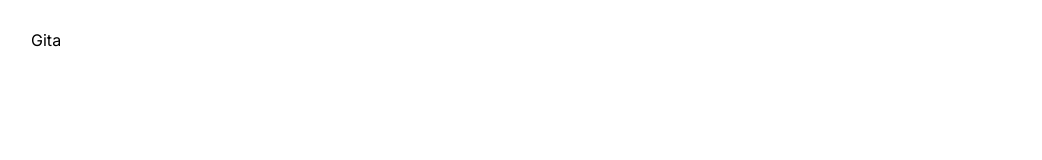
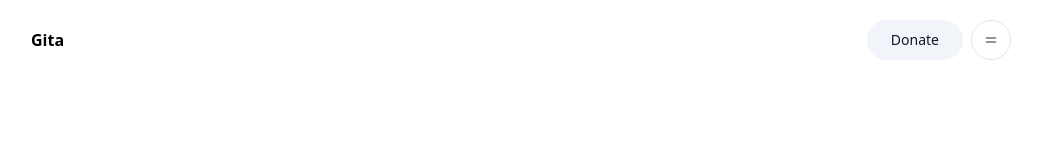
Before and after one commit to yogendrarana/bhagavad-gita, a Next.js app: page / in a window 1280 px wide. Shown: the top 160 px of the page, without its empty margins (119-1161 px from the left). Built offline with nearby package versions, Linux system fonts and the light colour scheme.

Commit message:
Added basic nav bar

```diff
--- a/src/app/(site)/layout.tsx
+++ b/src/app/(site)/layout.tsx
@@ -3,9 +3,6 @@ import { Inter } from "next/font/google";
 
 // css
 import "@/styles/globals.css";
-
-// font
-const inter = Inter({ subsets: ["latin"] });
 
 // metadata
 export const metadata: Metadata = {
@@ -16,8 +13,8 @@ export const metadata: Metadata = {
 export default function RootLayout({ children }: Readonly<{ children: React.ReactNode }>) {
   return (
     <html lang="en">
-      <body className={inter.className}>
-        <main>
+      <body>
+        <main className="h-full">
           {children}
         </main>
       </body>
--- a/src/app/(site)/page.tsx
+++ b/src/app/(site)/page.tsx
@@ -3,7 +3,7 @@ import Banner from "@/components/home/banner";
 
 export default function Home() {
   return (
-    <div className="h-full">
+    <div className="h-full px-[var(--px)]">
         <Banner />
     </div>
   );
--- a/src/components/home/banner.tsx
+++ b/src/components/home/banner.tsx
@@ -1,7 +1,7 @@
 import React from 'react'
 
 // components
-import Navbar from './navbar';
+import Navbar from '../nav/navbar';
 
 const Banner = () => {
   return (
--- a/src/components/home/navbar.tsx
+++ /dev/null
@@ -1,12 +0,0 @@
-import React from 'react'
-import Logo from '@/components/util/logo'
-
-const Navbar = () => {
-  return (
-    <div className='h-[var(--h-nav)] px-[var(--px)] flex items-center'>
-        <Logo />
-    </div>
-  )
-}
-
-export default Navbar
--- /dev/null
+++ b/src/components/nav/navbar.tsx
@@ -0,0 +1,18 @@
+import React from 'react'
+import Logo from '@/components/util/logo'
+import { ProfileDropdownMenu } from './profile-dropdown-menu'
+import { Button } from '../ui/button'
+
+const Navbar = () => {
+  return (
+    <div className='h-[var(--h-nav)] flex items-center'>
+      <Logo />
+      <div className='ml-auto flex gap-2'>
+        <Button variant="secondary" className='h-[var(--h-button)] px-6 rounded-full'>Donate</Button>
+        <ProfileDropdownMenu />
+      </div>
+    </div>
+  )
+}
+
+export default Navbar;
--- /dev/null
+++ b/src/components/nav/profile-dropdown-menu.tsx
@@ -0,0 +1,62 @@
+import {
+    LogOut,
+    Settings,
+    User,
+    Equal
+} from "lucide-react"
+
+import { Button } from "@/components/ui/button"
+import {
+    DropdownMenu,
+    DropdownMenuContent,
+    DropdownMenuGroup,
+    DropdownMenuItem,
+    DropdownMenuLabel,
+    DropdownMenuPortal,
+    DropdownMenuSeparator,
+    DropdownMenuShortcut,
+    DropdownMenuSub,
+    DropdownMenuSubContent,
+    DropdownMenuSubTrigger,
+    DropdownMenuTrigger,
+} from "@/components/ui/dropdown-menu"
+
+export function ProfileDropdownMenu() {
+    return (
+        <DropdownMenu>
+            <DropdownMenuTrigger asChild>
+                <button className="size-[var(--h-button)] rounded-full grid place-items-center border">
+                    <Equal className="size-4 text-gray-500" />
+                </button>
+            </DropdownMenuTrigger>
+
+            <DropdownMenuContent className="w-60">
+                <DropdownMenuLabel>My Account</DropdownMenuLabel>
+                <DropdownMenuSeparator />
+                <DropdownMenuGroup>
+                    <DropdownMenuItem>
+                        <User className="mr-2 h-4 w-4" />
+                        <span>Profile</span>
+                        <DropdownMenuShortcut>⇧⌘P</DropdownMenuShortcut>
+                    </DropdownMenuItem>
+
+                    <DropdownMenuItem>
+                        <Settings className="mr-2 h-4 w-4" />
+                        <span>Settings</span>
+                        <DropdownMenuShortcut>⌘S</DropdownMenuShortcut>
+                    </DropdownMenuItem>
+
+                </DropdownMenuGroup>
+                <DropdownMenuSeparator />
+
+                <DropdownMenuSeparator />
+
+                <DropdownMenuSeparator />
+                <DropdownMenuItem>
+                    <LogOut className="mr-2 h-4 w-4" />
+                    <span>Log out</span>
+                </DropdownMenuItem>
+            </DropdownMenuContent>
+        </DropdownMenu>
+    )
+}
--- a/src/components/ui/button.tsx
+++ b/src/components/ui/button.tsx
@@ -35,7 +35,7 @@ const buttonVariants = cva(
 
 export interface ButtonProps
   extends React.ButtonHTMLAttributes<HTMLButtonElement>,
-    VariantProps<typeof buttonVariants> {
+  VariantProps<typeof buttonVariants> {
   asChild?: boolean
 }
 
--- a/src/components/util/logo.tsx
+++ b/src/components/util/logo.tsx
@@ -4,7 +4,7 @@ import Link from 'next/link';
 const Logo = () => {
     return (
         <Link href={"/"}>
-            <p className='text-4'>Gita</p>
+            <p className='text-4 font-bold'>Gita</p>
         </Link>
     )
 }
--- a/src/styles/globals.css
+++ b/src/styles/globals.css
@@ -13,9 +13,14 @@ body {
   height: 100%;
 }
 
+button {
+  outline: none;
+}
+
 :root {
   /* height */
   --h-nav: 80px;
+  --h-button: 40px;
 
   /* padding */
   --px: 150px;
```
